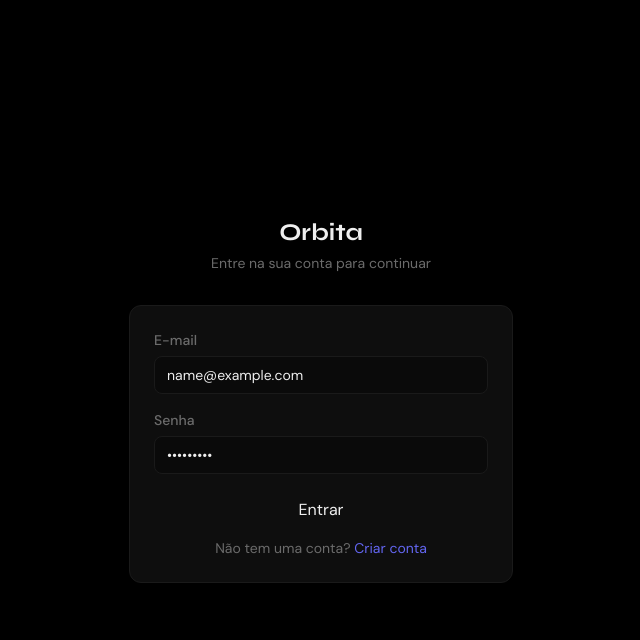
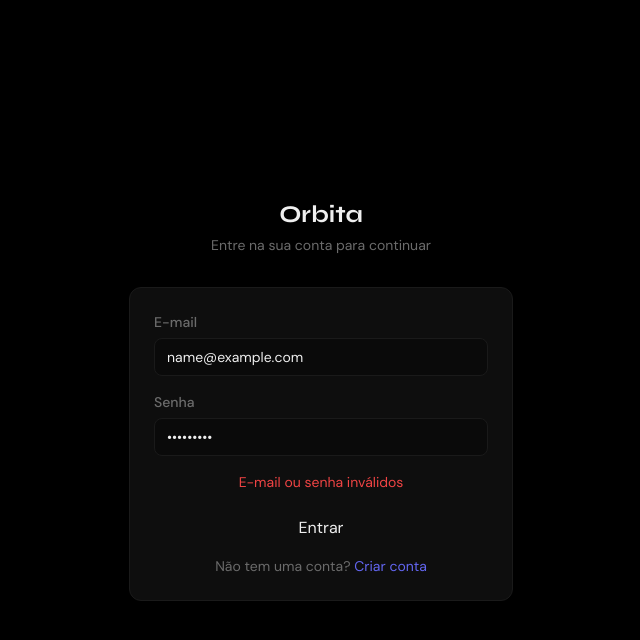
Before and after one commit to juninalmeida/Orbita, a React (Vite) app in the folder web/: page /login in a window 1280 px wide. Both pictures are taken after typing "name@example.com", "Sample123" into the empty fields and a click on the button "Entrar". Shown: the top 640 px of the page, without its empty margins (319-959 px from the left). Built offline with nearby package versions, Linux system fonts and the light colour scheme; no server answers.

Commit message:
fix: show error message on wrong credentials in login form

```diff
--- a/web/src/pages/auth/login.tsx
+++ b/web/src/pages/auth/login.tsx
@@ -20,12 +20,19 @@ export function LoginPage() {
   const {
     register,
     handleSubmit,
+    setError,
     formState: { errors, isSubmitting },
   } = useForm<LoginForm>({
     resolver: zodResolver(loginSchema),
   })
 
   async function onSubmit(data: LoginForm) {
+    try {
+      await login(data.email, data.password)
+      navigate('dashboard')
+    } catch {
+      setError('root', { message: 'E-mail ou senha inválidos' })
+    }
     await login(data.email, data.password)
     navigate('/dashboard')
   }
@@ -51,6 +58,12 @@ export function LoginPage() {
           {...register('password')}
         />
 
+        {errors.root && (
+          <p className="text-sm text-[var(--danger)] text-center">
+            {errors.root.message}
+          </p>
+        )}
+
         <Button type="submit" isLoading={isSubmitting} className="w-full mt-2">
           Entrar
         </Button>
```
